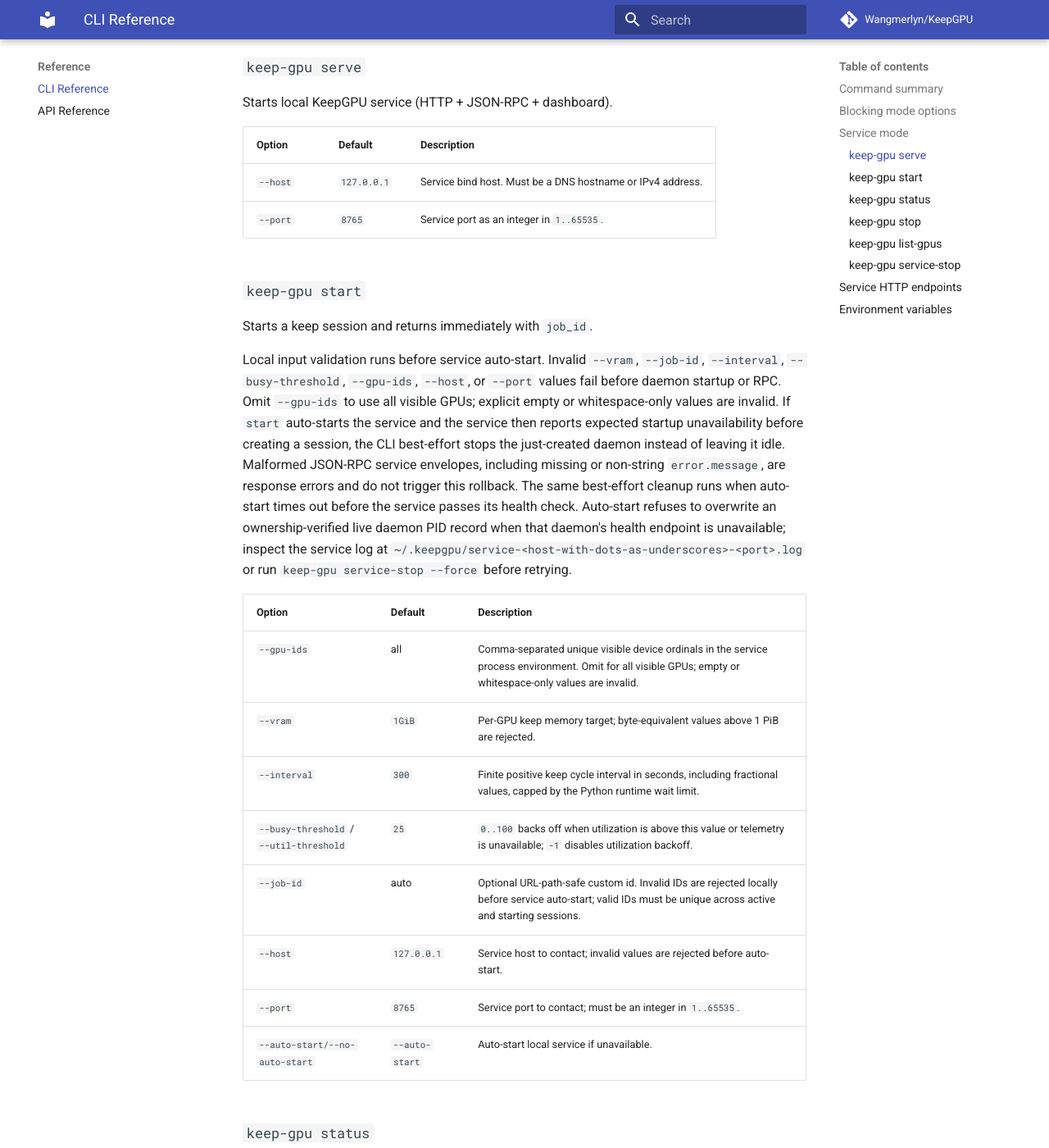
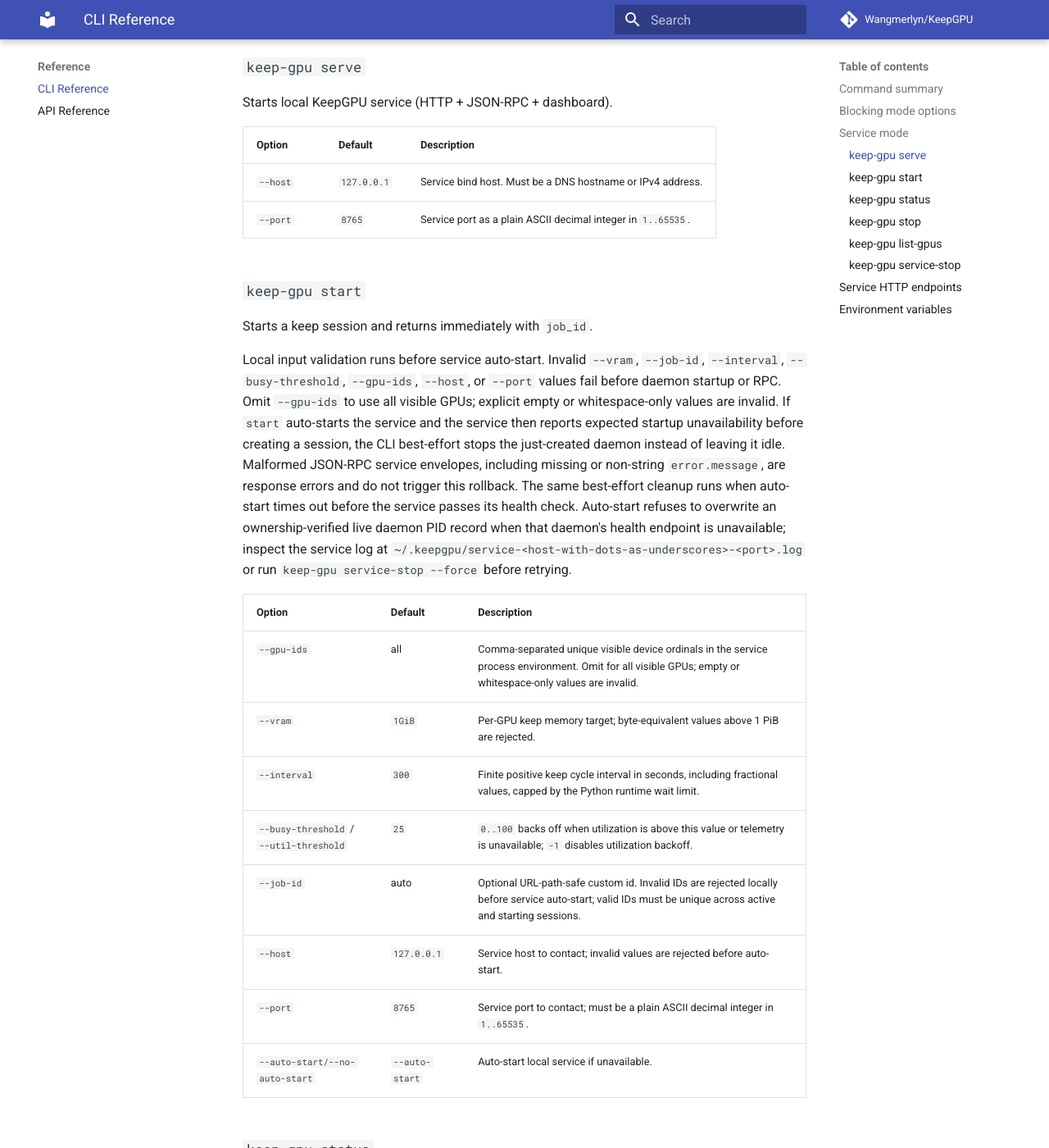
Before and after one commit to Wangmerlyn/KeepGPU, an MkDocs documentation site: the page built from docs/reference/cli.md, in a window 1280 px wide and 1400 px high, scrolled down 1150 px. Shown: the whole window at 82% size. Built offline with MkDocs 1.6.1 and Material for MkDocs 9.7.7, drawn with Linux system fonts in a browser that asks for light colours; comment, search, counter and statistics services are not loaded; some of the changed text lies outside the part shown.

Commit message:
fix(endpoint): require plain decimal ports
Require endpoint port strings to be plain ASCII decimal digits before conversion, and cover the shared CLI/MCP validation paths.

```diff
--- a/docs/reference/cli.md
+++ b/docs/reference/cli.md
@@ -35,7 +35,7 @@
 | Option | Default | Description |
 | --- | --- | --- |
 | `--host` | `127.0.0.1` | Service bind host. Must be a DNS hostname or IPv4 address. |
-| `--port` | `8765` | Service port as an integer in `1..65535`. |
+| `--port` | `8765` | Service port as a plain ASCII decimal integer in `1..65535`. |
 
 ### `keep-gpu start`
 
@@ -65,7 +65,7 @@
 | `--busy-threshold` / `--util-threshold` | `25` | `0..100` backs off when utilization is above this value or telemetry is unavailable; `-1` disables utilization backoff. |
 | `--job-id` | auto | Optional URL-path-safe custom id. Invalid IDs are rejected locally before service auto-start; valid IDs must be unique across active and starting sessions. |
 | `--host` | `127.0.0.1` | Service host to contact; invalid values are rejected before auto-start. |
-| `--port` | `8765` | Service port to contact; must be an integer in `1..65535`. |
+| `--port` | `8765` | Service port to contact; must be a plain ASCII decimal integer in `1..65535`. |
 | `--auto-start/--no-auto-start` | `--auto-start` | Auto-start local service if unavailable. |
 
 ### `keep-gpu status`
@@ -153,7 +153,7 @@
 
 | Option | Description |
 | --- | --- |
-| `--host`, `--port` | Service host/port. `--host` must be a DNS hostname or IPv4 address, and `--port` must be an integer in `1..65535`. |
+| `--host`, `--port` | Service host/port. `--host` must be a DNS hostname or IPv4 address, and `--port` must be a plain ASCII decimal integer in `1..65535`. |
 | `--force` | Skip session RPC checks and stop the daemon only if the auto-start ownership record verifies the process. |
 
 ## Service HTTP endpoints
```
Also changed, not shown: AGENTS.md (+2 -1 lines), docs/guides/cli.md (+1 -1 lines), docs/guides/mcp.md (+2 -1 lines), 4 other files.
